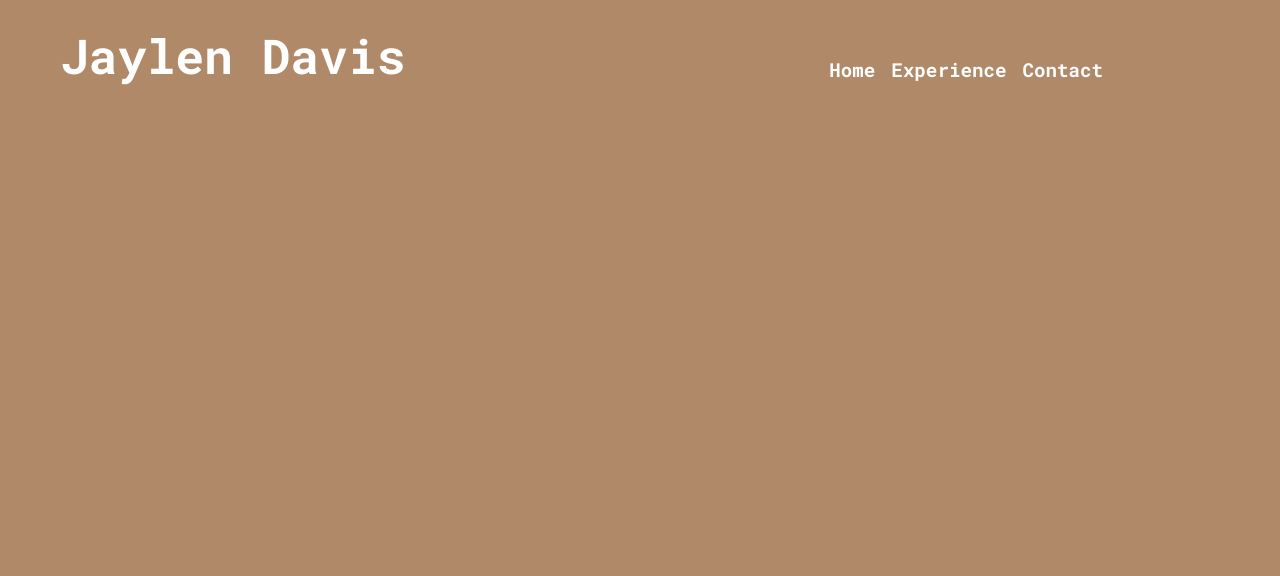
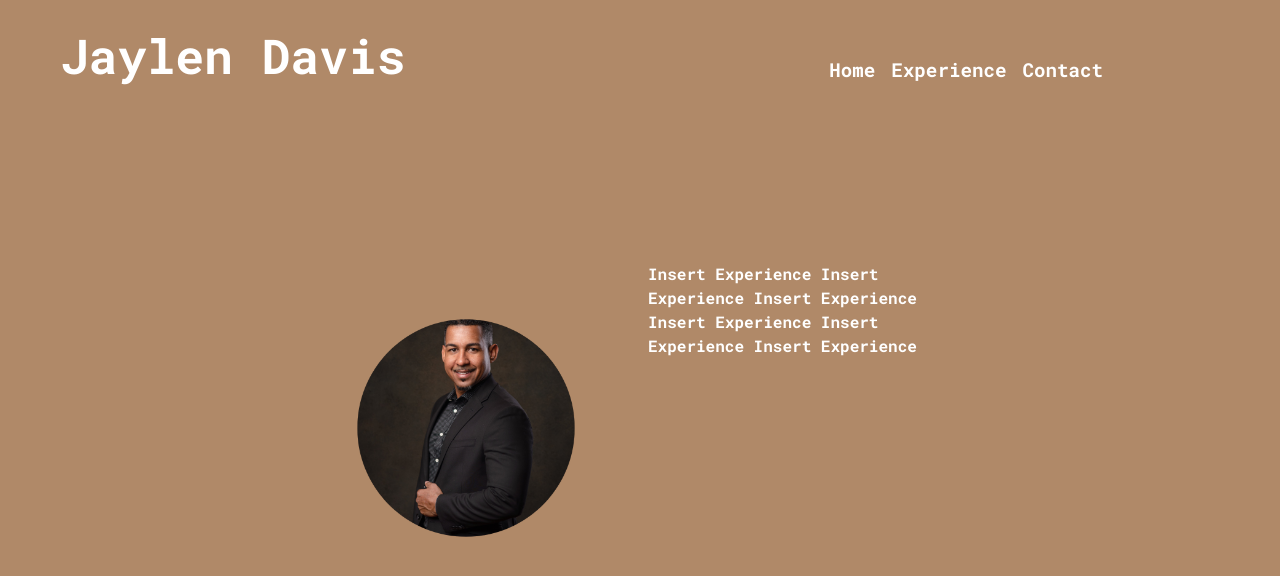
Before and after one commit to JxChillin/react-portfolio, a Next.js app: page / in a window 1280 px wide. Shown: the top 576 px of the page. Built offline with nearby package versions, Linux system fonts and the light colour scheme.

Commit message:
Template Imaging added

```diff
--- a/app/Experience/page.tsx
+++ b/app/Experience/page.tsx
@@ -1,5 +1,5 @@
 import NavbarFixed from "../components/navbarfixed";
-import "../styles/animations.css";
+import "../styles/styling.css";
 
 export default function About() {
   return (
--- a/app/page.tsx
+++ b/app/page.tsx
@@ -1,10 +1,28 @@
+import "./styles/styling.css";
+import Image from "next/image";
+import Headshot from "./Images/Headshot.png";
+
 export default function Home() {
   return (
     <main className="">
-      <div className="">
-        {/* Header Container */}
-        <div className="px-[10%] py-[100px]">
-          <div className=" mt-[20%]">{/* <Header /> */}</div>
+      <div className="text-white grid grid-cols-2 gap-4">
+        <div
+          className=" transition-all
+        duration-1000 ease-in-out animate-slide-in-l"
+        >
+          <Image
+            src={Headshot}
+            alt="Headshot photo"
+            width={1000}
+            height={1000}
+          />
+        </div>
+        <div
+          className=" transition-all
+        duration-1000 ease-in-out animate-slide-in-r"
+        >
+          Insert Experience Insert Experience Insert Experience Insert
+          Experience Insert Experience Insert Experience
         </div>
       </div>
     </main>
--- a/package.json
+++ b/package.json
@@ -13,7 +13,8 @@
     "framer-motion": "^10.16.4",
     "next": "14.0.1",
     "react": "^18",
-    "react-dom": "^18"
+    "react-dom": "^18",
+    "sharp": "^0.33.1"
   },
   "devDependencies": {
     "@types/node": "^20",
```
Also changed, not shown: app/Images/Headshot.png (added), app/styles/styling.css (renamed from app/styles/animations.css), 1 other file (tests, documents, lock files or other folders).
